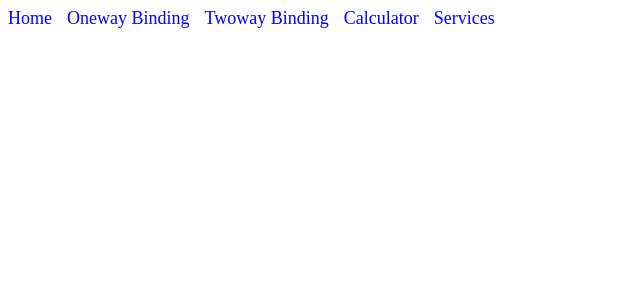
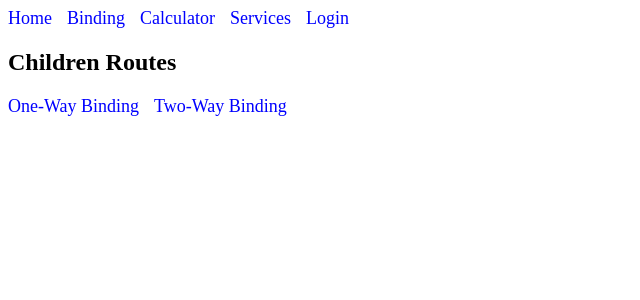
Before and after one commit to kavyaballa1020/angular-topics-collection, an Angular app: page /binding in a window 1280 px wide. Before the commit this address led to /. Shown: the top 300 px of the page, without its empty margins (0-640 px from the left). Built offline with nearby package versions, Linux system fonts and the light colour scheme.

Commit message:
children routing

```diff
--- a/src/app/app.component.html
+++ b/src/app/app.component.html
@@ -1,10 +1,11 @@
 <nav>
-  <a routerLink="/">Home</a>
-  <a routerLink="/onewaybinding">Oneway Binding</a>
-  <a routerLink="/twowaybinding">Twoway Binding</a>
-  <a routerLink="/calculator">Calculator</a>
-  <a routerLink="/services">Services</a>
+  <a routerLink="/" routerLinkActive="active">Home</a>
+    <a routerLink="/binding" routerLinkActive="active">Binding</a>
+  <a routerLink="/calculator" routerLinkActive="active">Calculator</a>
+  <a routerLink="/services" routerLinkActive="active">Services</a>
+  <a routerLink="/login" routerLinkActive="active">Login</a>
 </nav>
+
 <router-outlet></router-outlet>
 
 <style>
--- /dev/null
+++ b/src/app/components/binding/binding.component.html
@@ -0,0 +1,23 @@
+<h2>{{ title }}</h2>
+<nav>
+    <a routerLink="onewaybinding" routerLinkActive="active">One-Way Binding</a>
+    <a routerLink="twowaybinding" routerLinkActive="active">Two-Way Binding</a>
+</nav>
+<router-outlet></router-outlet>
+
+<style>
+    nav {
+        margin-bottom: 20px;
+    }
+
+    a {
+        margin-right: 15px;
+        text-decoration: none;
+        color: blue;
+        font-size: large;
+    }
+
+    a:hover {
+        color: rgb(139, 74, 0);
+    }
+</style>
--- /dev/null
+++ b/src/app/components/binding/binding.component.ts
@@ -0,0 +1,12 @@
+import { Component } from '@angular/core';
+import { RouterModule } from '@angular/router';
+@Component({
+  selector: 'app-binding',
+  standalone: true,
+  imports: [RouterModule],
+  templateUrl: './binding.component.html',
+  styleUrl: './binding.component.css'
+})
+export class BindingComponent {
+    title='Children Routes'
+}
```
Also changed, not shown: src/app/app.routes.ts (+9 -3 lines), src/app/components/binding/binding.component.css (added), 1 other file (tests, documents, lock files or other folders).
